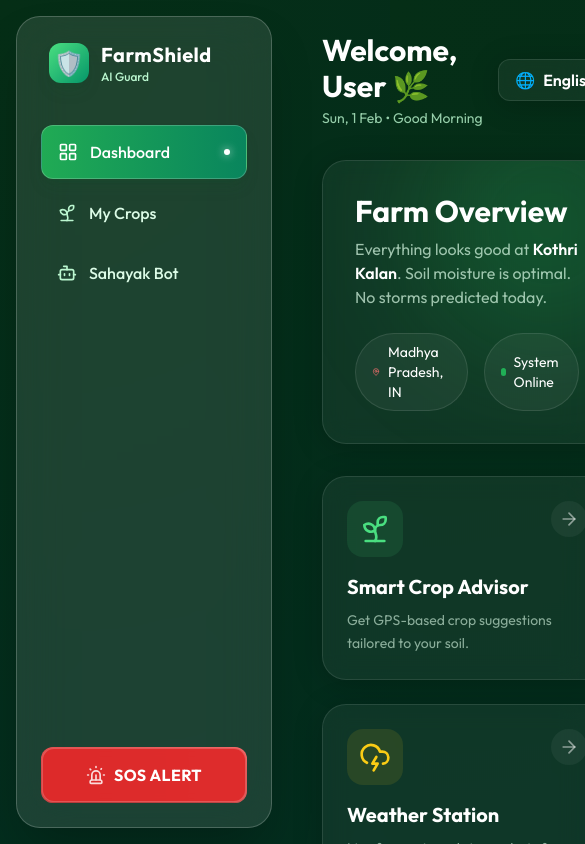
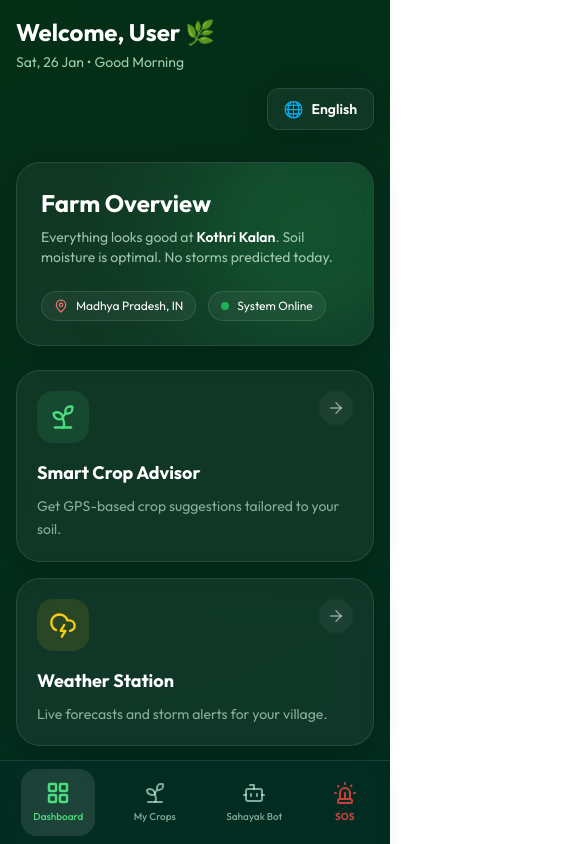
Before and after one commit to samarthshukla20/farm-shield, a React (Vite) app: page / in a window 390 px wide. Shown: the top 844 px of the page, 585 px wide, since content can reach past the window. Built offline with nearby package versions, Linux system fonts and the light colour scheme.

Commit message:
added mobile phone compatibility.

```diff
--- a/src/App.jsx
+++ b/src/App.jsx
@@ -8,29 +8,30 @@ export default function App() {
   return (
     <div className="flex min-h-screen text-white selection:bg-green-500/30">
 
-      {/* 1. Sidebar */}
+      {/* Responsive Navigation */}
       <Sidebar activeTab={activeTab} setActiveTab={setActiveTab} />
 
-      {/* 2. Main Content */}
-      <main className="flex-1 ml-[290px] p-8">
+      {/* Main Content */}
+      {/* Added: 'pb-24' for mobile bottom bar, 'md:ml-[290px]' for desktop sidebar */}
+      <main className="flex-1 w-full md:ml-[290px] p-4 md:p-8 pb-24 md:pb-8 transition-all duration-300">
 
-        {/* Header (Language Toggle Placeholder) */}
-        <header className="flex justify-between items-center mb-8">
+        {/* Header */}
+        <header className="flex flex-col md:flex-row justify-between items-start md:items-center mb-8 gap-4">
           <div>
-            <h1 className="text-3xl font-bold mb-1">Welcome, User 🌿</h1>
-            <p className="text-green-200/80 text-sm">Sun, 1 Feb • Good Morning</p>
+            <h1 className="text-2xl md:text-3xl font-bold mb-1">Welcome, User 🌿</h1>
+            <p className="text-green-200/80 text-sm">Sat, 26 Jan • Good Morning</p>
           </div>
 
-          <button className="glass-panel px-4 py-2 rounded-xl flex items-center gap-2 hover:bg-white/10 transition">
+          <button className="glass-panel px-4 py-2 rounded-xl flex items-center gap-2 hover:bg-white/10 transition self-end md:self-auto">
             <span>🌐</span>
-            <span className="font-semibold">English</span>
+            <span className="font-semibold text-sm">English</span>
           </button>
         </header>
 
-        {/* 3. The Views */}
+        {/* Content Views */}
         {activeTab === 'dashboard' && <DashboardHome setActiveTab={setActiveTab} />}
 
-        {/* Placeholders for other tabs (to be built later) */}
+        {/* Placeholder for other tabs */}
         {activeTab !== 'dashboard' && (
           <div className="glass-panel p-10 rounded-3xl text-center min-h-[400px] flex flex-col items-center justify-center">
             <h2 className="text-2xl font-bold text-white/50">Feature Coming Soon</h2>
--- a/src/components/DashboardHome.jsx
+++ b/src/components/DashboardHome.jsx
@@ -20,7 +20,7 @@ export default function DashboardHome({ setActiveTab }) {
       bg: "bg-yellow-400/10"
     },
     {
-      id: 'pest', // We will link this to the scan modal later
+      id: 'pest',
       title: "Dr. Crop (Pest Scan)",
       desc: "Instant disease diagnosis using AI vision.",
       icon: ScanLine,
@@ -38,52 +38,52 @@ export default function DashboardHome({ setActiveTab }) {
   ];
 
   return (
-    <div className="space-y-8 animate-in fade-in slide-in-from-bottom-4 duration-700">
+    <div className="space-y-6 md:space-y-8 animate-in fade-in slide-in-from-bottom-4 duration-700">
 
       {/* Hero Section */}
-      <div className="glass-panel p-8 rounded-3xl relative overflow-hidden group">
+      <div className="glass-panel p-6 md:p-8 rounded-3xl relative overflow-hidden group">
         <div className="absolute top-0 right-0 w-64 h-64 bg-green-500/20 rounded-full blur-3xl -mr-16 -mt-16 group-hover:bg-green-500/30 transition duration-700"></div>
 
         <div className="relative z-10">
-          <h2 className="text-3xl font-bold mb-2 text-white">Farm Overview</h2>
-          <p className="text-green-100/70 max-w-xl">
+          <h2 className="text-2xl md:text-3xl font-bold mb-2 text-white">Farm Overview</h2>
+          <p className="text-green-100/70 max-w-xl text-sm md:text-base">
             Everything looks good at <span className="text-white font-semibold">Kothri Kalan</span>.
             Soil moisture is optimal. No storms predicted today.
           </p>
 
-          <div className="flex gap-4 mt-6">
-            <div className="flex items-center gap-2 px-4 py-2 rounded-full bg-white/5 border border-white/10">
-              <MapPin size={16} className="text-red-400" />
-              <span className="text-sm">Madhya Pradesh, IN</span>
+          <div className="flex flex-wrap gap-3 mt-6">
+            <div className="flex items-center gap-2 px-3 py-1.5 md:px-4 md:py-2 rounded-full bg-white/5 border border-white/10">
+              <MapPin size={14} className="text-red-400" />
+              <span className="text-xs md:text-sm">Madhya Pradesh, IN</span>
             </div>
-            <div className="flex items-center gap-2 px-4 py-2 rounded-full bg-white/5 border border-white/10">
+            <div className="flex items-center gap-2 px-3 py-1.5 md:px-4 md:py-2 rounded-full bg-white/5 border border-white/10">
               <div className="w-2 h-2 rounded-full bg-green-500 animate-pulse"></div>
-              <span className="text-sm">System Online</span>
+              <span className="text-xs md:text-sm">System Online</span>
             </div>
           </div>
         </div>
       </div>
 
-      {/* Feature Grid */}
-      <div className="grid grid-cols-1 md:grid-cols-2 gap-6">
+      {/* Feature Grid - STACKS ON MOBILE */}
+      <div className="grid grid-cols-1 md:grid-cols-2 gap-4 md:gap-6">
         {features.map((item) => {
           const Icon = item.icon;
           return (
             <button
               key={item.id}
               onClick={() => setActiveTab(item.id)}
-              className="glass-panel p-6 rounded-3xl text-left transition-all duration-300 hover:bg-white/10 hover:scale-[1.02] group"
+              className="glass-panel p-5 md:p-6 rounded-3xl text-left transition-all duration-300 hover:bg-white/10 hover:scale-[1.02] active:scale-95 group"
             >
               <div className="flex justify-between items-start mb-4">
                 <div className={`p-3 rounded-2xl ${item.bg} ${item.color} group-hover:scale-110 transition-transform`}>
-                  <Icon size={32} />
+                  <Icon size={28} md:size={32} />
                 </div>
                 <div className="p-2 rounded-full bg-white/5 group-hover:bg-white/20 transition">
-                  <ArrowRight size={20} className="text-white/50 group-hover:text-white" />
+                  <ArrowRight size={18} className="text-white/50 group-hover:text-white" />
                 </div>
               </div>
 
-              <h3 className="text-xl font-bold text-white mb-2">{item.title}</h3>
+              <h3 className="text-lg md:text-xl font-bold text-white mb-2">{item.title}</h3>
               <p className="text-green-100/60 text-sm leading-relaxed">{item.desc}</p>
             </button>
           );
--- a/src/components/Sidebar.jsx
+++ b/src/components/Sidebar.jsx
@@ -9,16 +9,18 @@ export default function Sidebar({ activeTab, setActiveTab }) {
   ];
 
   return (
-    <aside className="fixed left-4 top-4 bottom-4 w-64 rounded-3xl border border-white/20 bg-white/10 backdrop-blur-xl shadow-2xl flex flex-col p-6 z-50">
+    <>
+      {/* --- DESKTOP SIDEBAR (Hidden on Mobile) --- */}
+      <aside className="hidden md:flex fixed left-4 top-4 bottom-4 w-64 rounded-3xl border border-white/20 bg-white/10 backdrop-blur-xl shadow-2xl flex-col p-6 z-50">
 
-      {/* Logo Area */}
+        {/* Logo */}
         <div className="flex items-center gap-3 mb-10 px-2">
           <div className="w-10 h-10 bg-gradient-to-br from-green-400 to-emerald-600 rounded-xl flex items-center justify-center shadow-lg shadow-green-900/20">
             <span className="text-2xl">🛡️</span>
           </div>
           <div>
             <h1 className="text-xl font-bold text-white tracking-wide">FarmShield</h1>
-          <p className="text-xs text-green-200 font-medium">AI Guard</p>
+            <p className="text-xs text-green-200 font-medium">AI Guard 2.0</p>
           </div>
         </div>
 
@@ -27,7 +29,6 @@ export default function Sidebar({ activeTab, setActiveTab }) {
           {menuItems.map((item) => {
             const Icon = item.icon;
             const isActive = activeTab === item.id;
-
             return (
               <button
                 key={item.id}
@@ -40,13 +41,12 @@ export default function Sidebar({ activeTab, setActiveTab }) {
               >
                 <Icon size={20} className={isActive ? 'text-white' : 'text-green-200 group-hover:text-white'} />
                 <span className="font-medium">{item.label}</span>
-              {isActive && <div className="ml-auto w-1.5 h-1.5 rounded-full bg-white shadow-[0_0_8px_rgba(255,255,255,0.8)]" />}
               </button>
             );
           })}
         </nav>
 
-      {/* SOS Button */}
+        {/* Desktop SOS */}
         <button className="mt-auto relative group overflow-hidden rounded-xl bg-gradient-to-r from-red-600 to-red-500 p-[1px]">
           <div className="absolute inset-0 bg-white/20 group-hover:bg-transparent transition" />
           <div className="relative flex items-center justify-center gap-2 bg-red-600/90 backdrop-blur-sm py-3.5 rounded-xl border border-white/20 group-hover:bg-red-600 transition shadow-lg shadow-red-900/40">
@@ -55,5 +55,34 @@ export default function Sidebar({ activeTab, setActiveTab }) {
           </div>
         </button>
       </aside>
+
+
+      {/* --- MOBILE BOTTOM BAR (Visible only on Mobile) --- */}
+      <nav className="md:hidden fixed bottom-0 left-0 right-0 bg-[#022c22]/90 backdrop-blur-xl border-t border-white/10 z-50 pb-safe">
+        <div className="flex justify-around items-center p-2">
+          {menuItems.map((item) => {
+            const Icon = item.icon;
+            const isActive = activeTab === item.id;
+            return (
+              <button
+                key={item.id}
+                onClick={() => setActiveTab(item.id)}
+                className={`flex flex-col items-center gap-1 p-3 rounded-2xl transition-all ${
+                  isActive ? 'text-green-400 bg-white/10' : 'text-green-100/60'
+                }`}
+              >
+                <Icon size={24} strokeWidth={isActive ? 2.5 : 2} />
+                <span className="text-[10px] font-medium">{item.label}</span>
+              </button>
+            );
+          })}
+          {/* Mobile SOS (Small) */}
+          <button className="flex flex-col items-center gap-1 p-3 text-red-500 animate-pulse">
+            <Siren size={24} />
+            <span className="text-[10px] font-bold">SOS</span>
+          </button>
+        </div>
+      </nav>
+    </>
   );
 }
```
Lines whose indentation alone changed are shown as unchanged.
